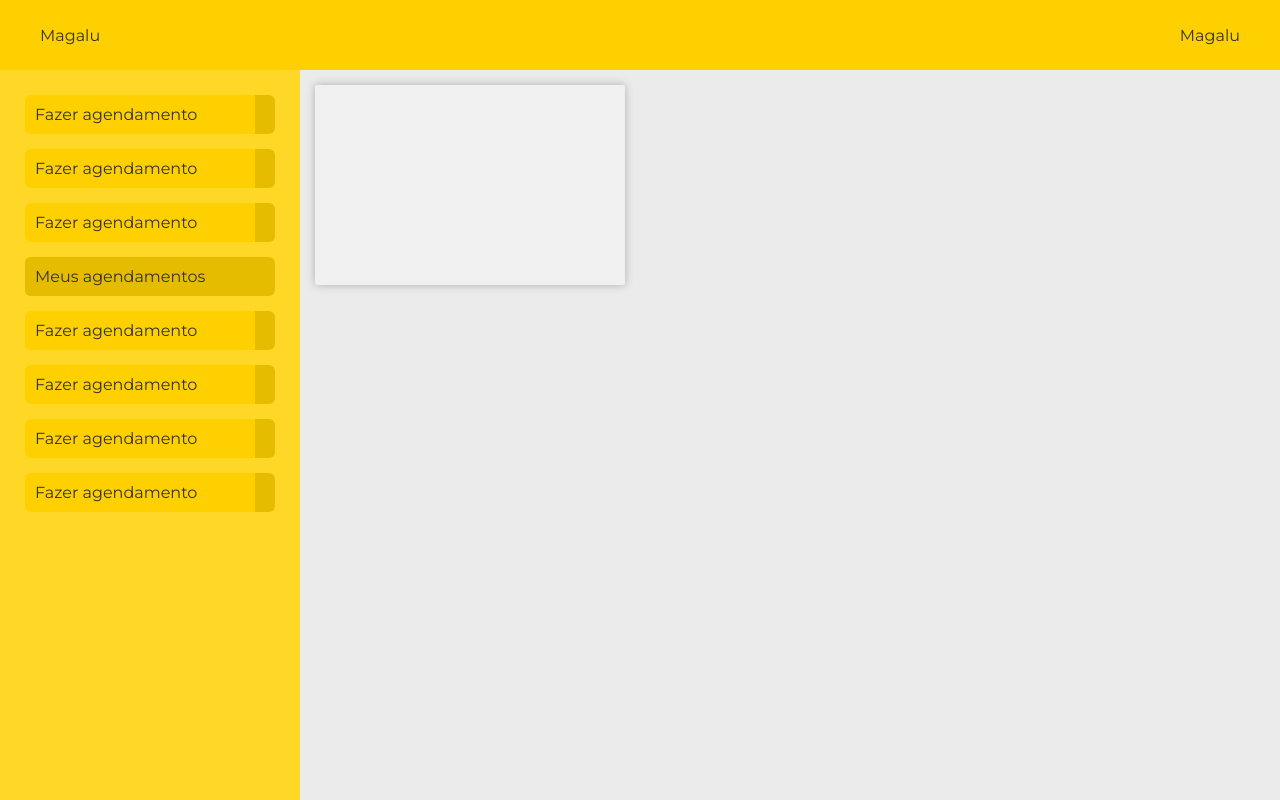
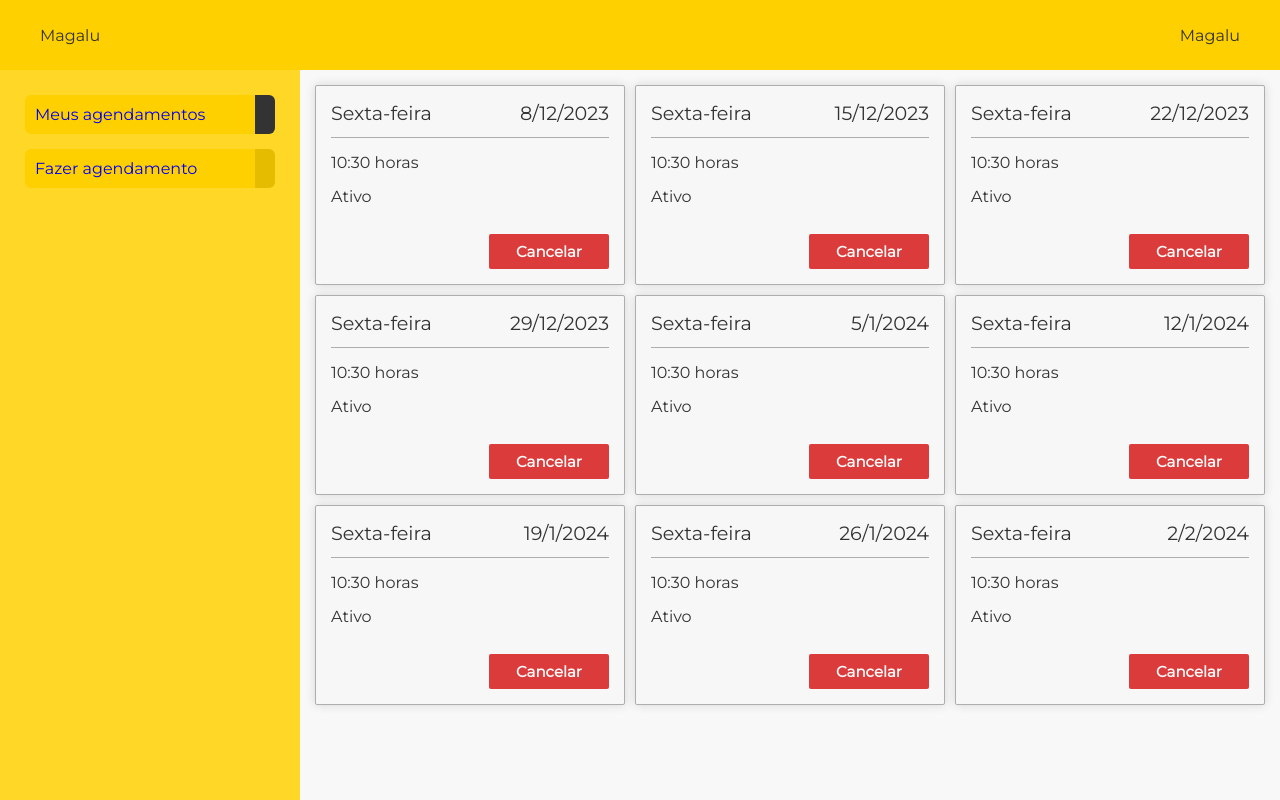
Before and after one commit to FernandoRhenan/supermarket-schedule-front, a React (Vite) app: page /schedules in a window 1280 px wide. Built offline with nearby package versions, Linux system fonts and the light colour scheme; sample sign-in values are in the browser's storage.

Commit message:
Tela de agendamentos

```diff
--- a/package.json
+++ b/package.json
@@ -16,6 +16,7 @@
 		"dotenv": "^16.3.1",
 		"react": "^18.2.0",
 		"react-dom": "^18.2.0",
+		"react-icons": "^4.11.0",
 		"react-router-dom": "^6.16.0",
 		"react-toastify": "^9.1.3"
 	},
--- a/public/styles/app.css
+++ b/public/styles/app.css
@@ -1,12 +1,28 @@
 @import url(./keyFrames.module.css);
 @import url('https://fonts.googleapis.com/css2?family=Montserrat&family=Roboto&display=swap');
+
+.material-symbols-outlined {
+	user-select: none;
+	font-variation-settings:
+		'FILL' 0,
+		'wght' 400,
+		'GRAD' 0,
+		'opsz' 24
+}
 
 * {
 	padding: 0;
 	margin: 0;
 	box-sizing: border-box;
-	color: var(--dark-color);
 	font-family: 'Montserrat', sans-serif;
+}
+
+html {
+	color: var(--font-color);
+}
+
+a:visited {
+	color: var(--font-color);
 }
 
 /* font-family: 'Montserrat', sans-serif;
@@ -21,15 +37,18 @@ font-family: 'Roboto', sans-serif; */
 }
 
 :root {
+	--font-color: #333;
 	--header-height: 70px;
-	--background-color1: #ebebeb;
+	--background-color1: #f8f8f8;
 	--dark-color: #333;
 	--medium-color: #aeaeae;
-	--light-color: #f0f0f0;
+	--light-color: #f7f7f7;
 	--color1: #ffd000;
 	--color1-light: #ffd727;
 	--color1-dark: #e6bc00;
 	--color2: red;
+	--danger-color: #db3b3b;
+	--danger-color-hover: #d10e0e;
 	--border-radius1: 2px;
 	--border-radius2: 6px;
 	--border-radius3: 15px;
@@ -38,10 +57,18 @@ font-family: 'Roboto', sans-serif; */
 	--form-max-width: 500px;
 	--form-min-width: 200px;
 	--input-height: 35px;
+	--selected-color: rgba(0, 102, 255, 0.3);
+
 	--button-max-width: 200px;
 	--button-min-width: 150px;
+
+	--small-button-max-width: 120px;
+	--small-button-min-width: 80px;
+
 	--background-padding1: 0 20px;
 	--background-padding2: 0 50px;
+
+
 }
 
 .defaultForm {
@@ -95,7 +122,6 @@ font-family: 'Roboto', sans-serif; */
 }
 
 
-
 .defaultInput:disabled {
 	cursor: not-allowed;
 }
@@ -109,3 +135,31 @@ font-family: 'Roboto', sans-serif; */
 	animation-fill-mode: forwards;
 	animation: reverseBlossomBorderColorActive .8s;
 }
+
+
+.dangerButton {
+	max-width: var(--small-button-max-width);
+	width: 100%;
+	min-width: var(--small-button-min-width);
+	height: var(--input-height);
+	border-radius: var(--border-radius1);
+	background-color: var(--danger-color);
+	cursor: pointer;
+	font-size: var(--font-size2);
+	border: none;
+	color: var(--light-color);
+	font-weight: bold;
+	transition: 250ms;
+}
+
+.dangerButton:hover {
+	background-color: var(--danger-color-hover);
+}
+
+
+.defaultIcon {
+	display: flex;
+	align-items: center;
+	justify-content: center;
+	font-size: 22px;
+}
--- a/public/styles/components/headerbar.module.css
+++ b/public/styles/components/headerbar.module.css
@@ -7,4 +7,6 @@
 	align-items: center;
 	justify-content: space-between;
 	padding: 0 40px;
+	position: sticky;
+	top: 0;
 }
--- a/public/styles/components/sidebar.module.css
+++ b/public/styles/components/sidebar.module.css
@@ -3,10 +3,11 @@
 	min-width: 300px;
 	max-width: 300px;
 	height: calc(100vh - var(--header-height));
-	/* overflow: hidden; */
 	transition: all 0.5s ease-in;
+	position: sticky;
+	top: var(--header-height);
+	left: 0;
 }
-
 
 .navList {
 	padding: 0;
@@ -21,27 +22,19 @@
 
 .active {
 	padding: 10px;
-	background-color: var(--color1-dark);
+	background-color: var(--color1);
 	border-radius: var(--border-radius2);
 	width: 100%;
 	display: block;
 	transition: 250ms;
-	border-right: solid 20px var(--color1-dark);
 	text-decoration: none;
+	border-right: solid 20px var(--dark-color);
 }
 
-.active:hover {
-	background-color: var(--color1-dark);
-	animation: unflood 200ms linear forwards;
-}
-
-.active:not(:hover) {
-	background-color: var(--color1-dark);
-	animation: flood 200ms linear forwards;
-}
 
 .desactive {
 	padding: 10px;
+	border-right: solid 20px var(--dark-color);
 	background-color: var(--color1);
 	border-radius: var(--border-radius2);
 	width: 100%;
@@ -50,67 +43,3 @@
 	text-decoration: none;
 	border-right: solid 20px var(--color1-dark);
 }
-
-.desactive:hover {
-	background-color: var(--color1-dark);
-	animation: flood 200ms linear;
-}
-
-.desactive:not(:hover) {
-	animation: unflood 200ms linear;
-}
-
-
-@keyframes flood {
-	0% {
-		background-image: linear-gradient(to left, var(--color1), var(--color1), var(--color1), var(--color1), var(--color1));
-	}
-
-	20% {
-		background-image: linear-gradient(to left, var(--color1-dark), var(--color1), var(--color1), var(--color1), var(--color1));
-	}
-
-	40% {
-		background-image: linear-gradient(to left, var(--color1-dark), var(--color1-dark), var(--color1), var(--color1), var(--color1));
-	}
-
-	60% {
-		background-image: linear-gradient(to left, var(--color1-dark), var(--color1-dark), var(--color1-dark), var(--color1), var(--color1));
-	}
-
-	80% {
-		background-image: linear-gradient(to left, var(--color1-dark), var(--color1-dark), var(--color1-dark), var(--color1-dark), var(--color1));
-	}
-
-	100% {
-		background-image: linear-gradient(to left, var(--color1-dark), var(--color1-dark), var(--color1-dark), var(--color1-dark), var(--color1-dark));
-	}
-
-}
-
-@keyframes unflood {
-	0% {
-		background-image: linear-gradient(to left, var(--color1-dark), var(--color1-dark), var(--color1-dark), var(--color1-dark), var(--color1-dark));
-	}
-
-	20% {
-		background-image: linear-gradient(to left, var(--color1-dark), var(--color1-dark), var(--color1-dark), var(--color1-dark), var(--color1));
-	}
-
-	40% {
-		background-image: linear-gradient(to left, var(--color1-dark), var(--color1-dark), var(--color1-dark), var(--color1), var(--color1));
-	}
-
-	60% {
-		background-image: linear-gradient(to left, var(--color1-dark), var(--color1-dark), var(--color1), var(--color1), var(--color1));
-	}
-
-	80% {
-		background-image: linear-gradient(to left, var(--color1-dark), var(--color1), var(--color1), var(--color1), var(--color1));
-	}
-
-	100% {
-		background-image: linear-gradient(to left, var(--color1), var(--color1), var(--color1), var(--color1), var(--color1));
-	}
-
-}
--- a/public/styles/pages/schedules.module.css
+++ b/public/styles/pages/schedules.module.css
@@ -16,9 +16,60 @@
 	gap: 10px;
 }
 
-.scheduleContainer ul li {
+.scheduleBox {
+	border: solid 1px var(--medium-color);
+	background-color: var(--light-color);
 	height: 200px;
-	background-color: var(--light-color);
-	box-shadow: 0 0 8px var(--medium-color);
+	max-height: 200px;
+	box-shadow: 0 0 10px #d6d6d6;
 	border-radius: var(--border-radius1);
+	padding: 15px;
+	display: flex;
+	flex-direction: column;
+	justify-content: space-between;
 }
+
+.scheduleBoxSelected {
+	border: dashed;
+	border: dotted 1px var(--medium-color);
+	background-color: var(--selected-color);
+	height: 200px;
+	max-height: 200px;
+	box-shadow: 0 0 10px #d6d6d6;
+	border-radius: var(--border-radius1);
+	padding: 15px;
+	display: flex;
+	flex-direction: column;
+	justify-content: space-between;
+}
+
+
+.scheduleBoxData {
+	display: flex;
+	flex-direction: column;
+	justify-content: start;
+	gap: 15px;
+}
+
+.scheduleBoxData div {
+	display: flex;
+	justify-content: space-between;
+	gap: 15px;
+	font-size: 1.2rem;
+	padding-bottom: 12px;
+	border-bottom: solid 1px var(--medium-color);
+}
+
+.scheduleBoxInterface {
+	display: flex;
+	justify-content: end;
+	align-items: end;
+}
+
+.icon {
+	cursor: pointer;
+}
+
+.dayLine::first-letter {
+	text-transform: uppercase;
+}
--- a/src/components/Sidebar.jsx
+++ b/src/components/Sidebar.jsx
@@ -7,14 +7,7 @@ const Sidebar = () => {
 		<div className={style.mainContainer} >
 			<nav>
 				<ul className={style.navList}>
-					{/* <li><NavLink to='/schedules'> Meus agendamentos</NavLink></li> */}
-					<li><NavLink to='/new-schedule' className={({ isActive }) => isActive ? (style.active) : (style.desactive)}> Fazer agendamento</NavLink></li>
-					<li><NavLink to='/new-schedule' className={({ isActive }) => isActive ? (style.active) : (style.desactive)}> Fazer agendamento</NavLink></li>
-					<li><NavLink to='/new-schedule' className={({ isActive }) => isActive ? (style.active) : (style.desactive)}> Fazer agendamento</NavLink></li>
 					<li><NavLink to='/schedules' className={({ isActive }) => isActive ? (style.active) : (style.desactive)}> Meus agendamentos</NavLink></li>
-					<li><NavLink to='/new-schedule' className={({ isActive }) => isActive ? (style.active) : (style.desactive)}> Fazer agendamento</NavLink></li>
-					<li><NavLink to='/new-schedule' className={({ isActive }) => isActive ? (style.active) : (style.desactive)}> Fazer agendamento</NavLink></li>
-					<li><NavLink to='/new-schedule' className={({ isActive }) => isActive ? (style.active) : (style.desactive)}> Fazer agendamento</NavLink></li>
 					<li><NavLink to='/new-schedule' className={({ isActive }) => isActive ? (style.active) : (style.desactive)}> Fazer agendamento</NavLink></li>
 				</ul>
 			</nav>
--- a/src/pages/Schedules.jsx
+++ b/src/pages/Schedules.jsx
@@ -1,13 +1,118 @@
+import { useEffect, useState } from 'react';
+import { ISODateToTime, ISODateToDay, ISODateToDate } from '../utils/formaters'
 import style from '../../public/styles/pages/schedules.module.css'
 
 const Schedules = () => {
+
+	const [schedules, setSchedules] = useState([])
+
+
+	useEffect(() => {
+
+		const data = {
+			"statusCode": 200,
+			"error": false,
+			"message": "",
+			"data": [
+				{
+					"isActive": true,
+					"date": "2023-12-08T10:30:00.000Z",
+					"frequency": "weekly",
+					"id": 1,
+					"company_id": 1
+				},
+				{
+					"isActive": true,
+					"date": "2023-12-15T10:30:00.000Z",
+					"frequency": "weekly",
+					"id": 2,
+					"company_id": 1
+				},
+				{
+					"isActive": true,
+					"date": "2023-12-22T10:30:00.000Z",
+					"frequency": "weekly",
+					"id": 3,
+					"company_id": 1
+				},
+				{
+					"isActive": true,
+					"date": "2023-12-29T10:30:00.000Z",
+					"frequency": "weekly",
+					"id": 4,
+					"company_id": 1
+				},
+				{
+					"isActive": true,
+					"date": "2024-01-05T10:30:00.000Z",
+					"frequency": "weekly",
+					"id": 5,
+					"company_id": 1
+				},
+				{
+					"isActive": true,
+					"date": "2024-01-12T10:30:00.000Z",
+					"frequency": "weekly",
+					"id": 6,
+					"company_id": 1
+				},
+				{
+					"isActive": true,
+					"date": "2024-01-19T10:30:00.000Z",
+					"frequency": "weekly",
+					"id": 7,
+					"company_id": 1
+				},
+				{
+					"isActive": true,
+					"date": "2024-01-26T10:30:00.000Z",
+					"frequency": "weekly",
+					"id": 8,
+					"company_id": 1
+				},
+				{
+					"isActive": true,
+					"date": "2024-02-02T10:30:00.000Z",
+					"frequency": "weekly",
+					"id": 9,
+					"company_id": 1
+				}
+			],
+			"state": "success"
+		}
+
+		const schedulesArray = []
+
+		for (let item of data.data) {
+			schedulesArray.push({ ...item, selected: false })
+		}
+
+		setSchedules(schedulesArray)
+	}, [])
+
+
+
 	return (
 		<div className={style.mainContainer}>
 			<div className={style.scheduleContainer}>
 				<ul>
-					<li>
+					{schedules && schedules.map((item) => (
+						<li key={item.id} className={item.selected ? style.scheduleBoxSelected : style.scheduleBox}>
+							<div className={style.scheduleBoxData} >
+								<div>
+									<span className={style.dayLine}>{ISODateToDay(item.date)}</span>
+									<span>{ISODateToDate(item.date)}</span>
+								</div>
+								<span>{ISODateToTime(item.date)} horas</span>
+								<span>{item.isActive ? 'Ativo' : 'inativo'}</span>
 
-					</li>
+							</div>
+							<div className={style.scheduleBoxInterface}>
+								<button className='dangerButton'>Cancelar</button>
+							</div>
+						</li>
+					))}
+
 				</ul>
 			</div>
 		</div>
--- a/src/utils/formaters.js
+++ b/src/utils/formaters.js
@@ -40,5 +40,25 @@ function cleanStr({ data, only }) {
 	} else return
 }
 
+function ISODateToTime(date) {
+	const time = new Date(date)
+	return `${time.getHours()}:${time.getMinutes()}`
+}
 
-export { cleanStr, cnpjFormater, phoneFormater }
+function ISODateToDay(date) {
+	const day = new Date(date)
+
+	const days = ['domingo', 'segunda-feira', 'terça-feira', 'quarta-feira', 'quinta-feira', 'sexta-feira', 'sábado']
+
+	return days[day.getDay()]
+}
+
+function ISODateToDate(date) {
+
+	const newDate = new Date(date)
+
+	return `${newDate.getDate()}/${newDate.getMonth() + 1}/${newDate.getFullYear()}`
+
+}
+
+export { cleanStr, cnpjFormater, phoneFormater, ISODateToTime, ISODateToDay, ISODateToDate }
```
Also changed, not shown: 1 other file (tests, documents, lock files or other folders).
